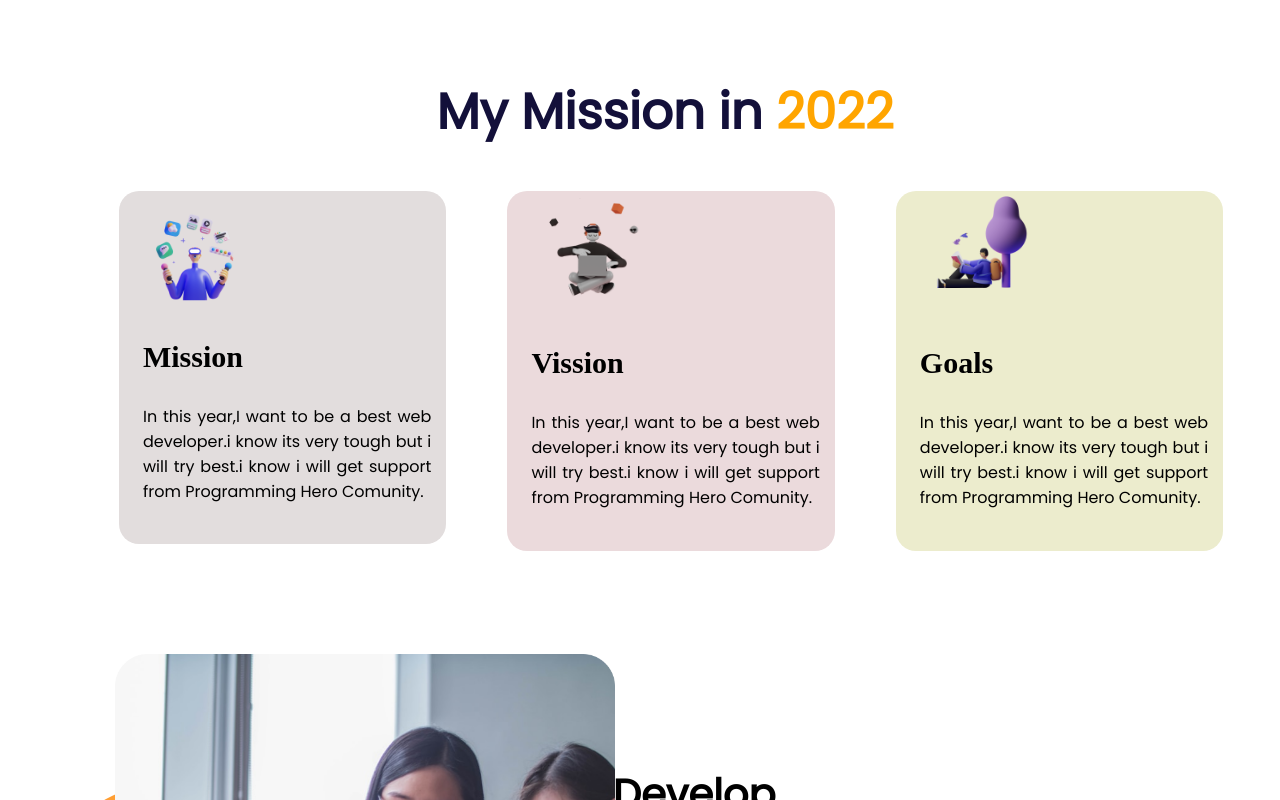
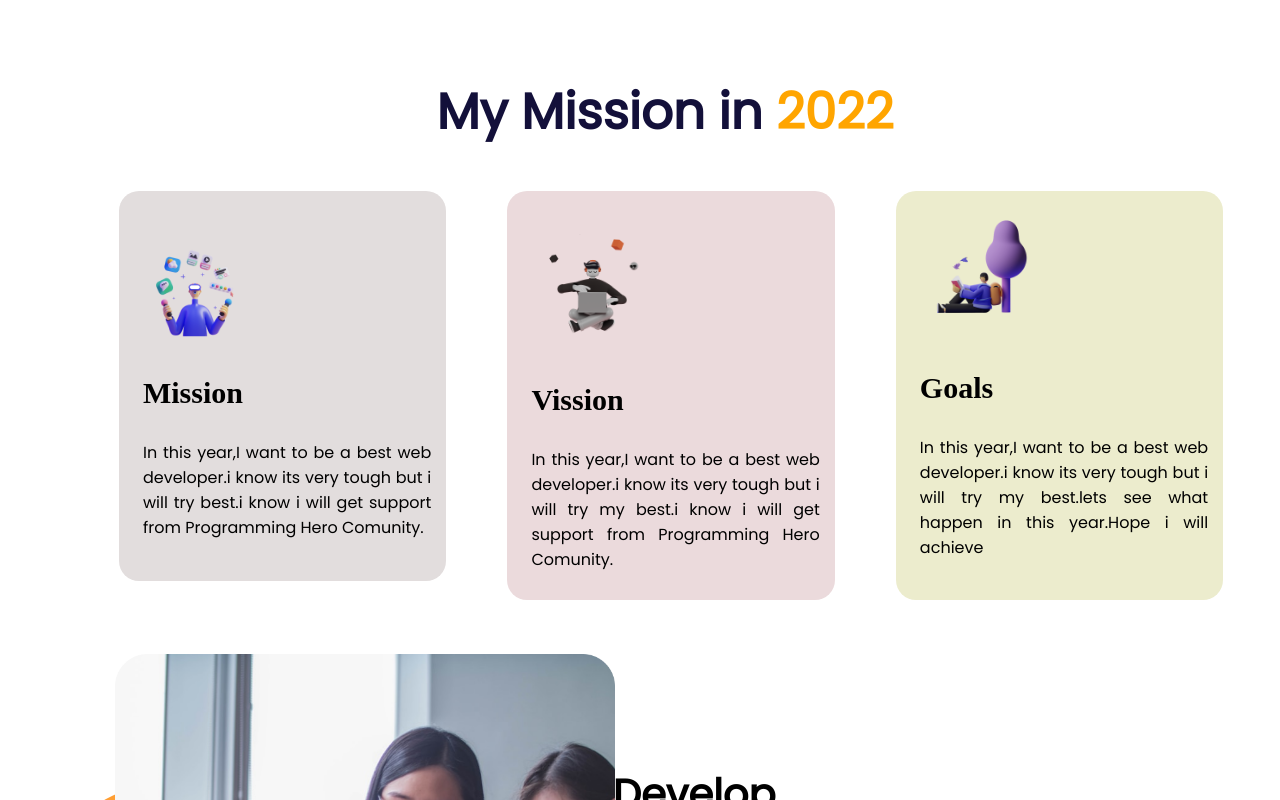
Before and after one commit to Sourav123-sys/project-1-mission-2022-, a plain HTML site: page index.html in a window 1280 px wide. Shown: the part 657-1457 px from the top of the page. Drawn offline with Linux system fonts and the light colour scheme.

Commit message:
again and again update

```diff
--- a/index.html
+++ b/index.html
@@ -47,13 +47,13 @@
         <div class="second" id="box2">
             <img class="image"src='images/illustrators/illustrator-2.png'/>
               <h3>Vission</h3>
-              <p class="box-text">In this year,I want to be a best web developer.i know its very tough but i will try best.i know i will get support from Programming Hero Comunity.</p>
+              <p class="box-text">In this year,I want to be a best web developer.i know its very tough but i will try my best.i know i will get support from Programming Hero Comunity.</p>
           </div>
 
           <div class="second" id="box3">
             <img class="image"src='images/illustrators/illustrator-3.png'/>
               <h3>Goals</h3>
-              <p class="box-text">In this year,I want to be a best web developer.i know its very tough but i will try best.i know i will get support from Programming Hero Comunity.</p>
+              <p class="box-text">In this year,I want to be a best web developer.i know its very tough but i will try my best.lets see what happen in this year.Hope i will achieve</p>
           </div>
      </section>
 
--- a/style.css
+++ b/style.css
@@ -82,17 +82,21 @@ h3{
     background-color: rgb(226, 221, 221);
     border-radius: 20px;
     padding-bottom: 2%;
+   padding-top: 3%;
 }
 
 #box2{
     background-color: rgb(235, 218, 220);
     border-radius: 20px;
-    padding-bottom: 2%;
+    padding-bottom: 1%;
+    padding-top: 3%;
 }
 #box3{
     background-color: rgb(236, 236, 205);
     border-radius: 20px;
     padding-bottom: 2%;
+   padding-top: 1%;
+   padding-top: 2%;
 }
 
 #change-width{
```
